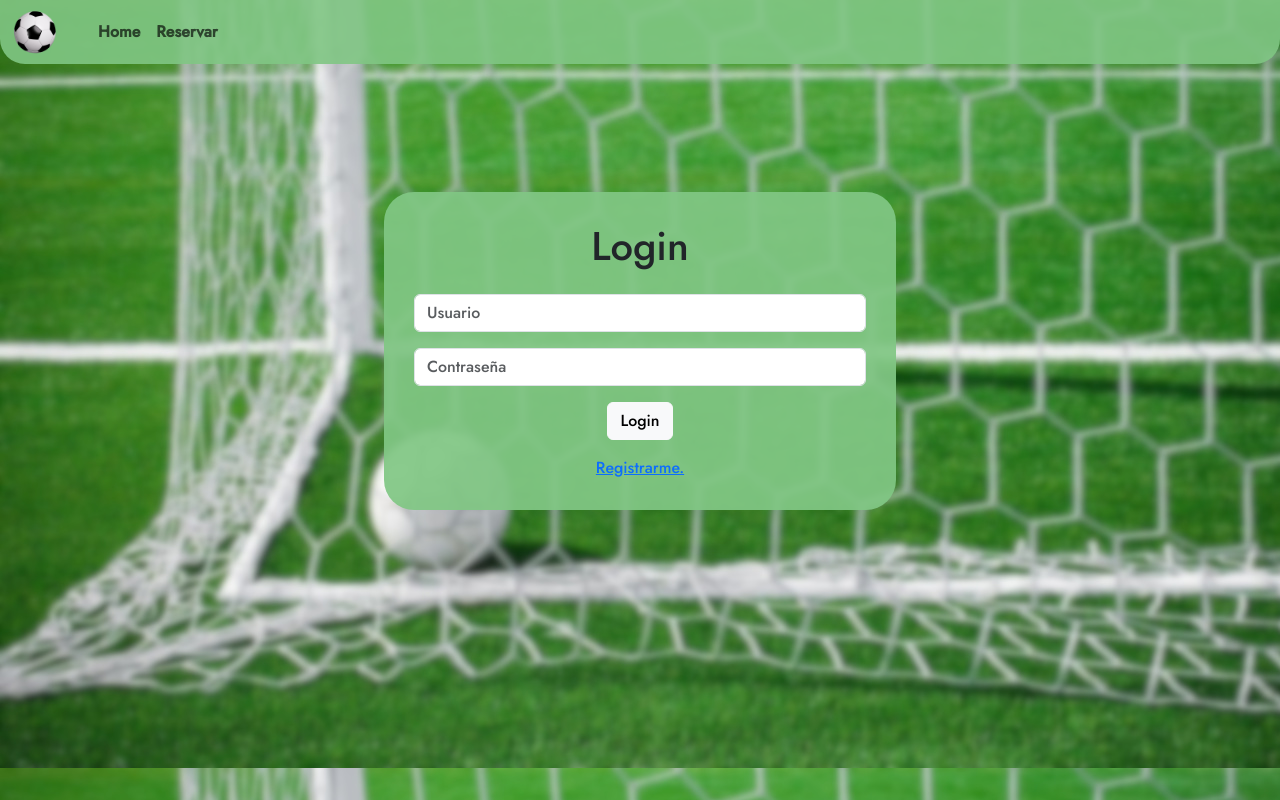
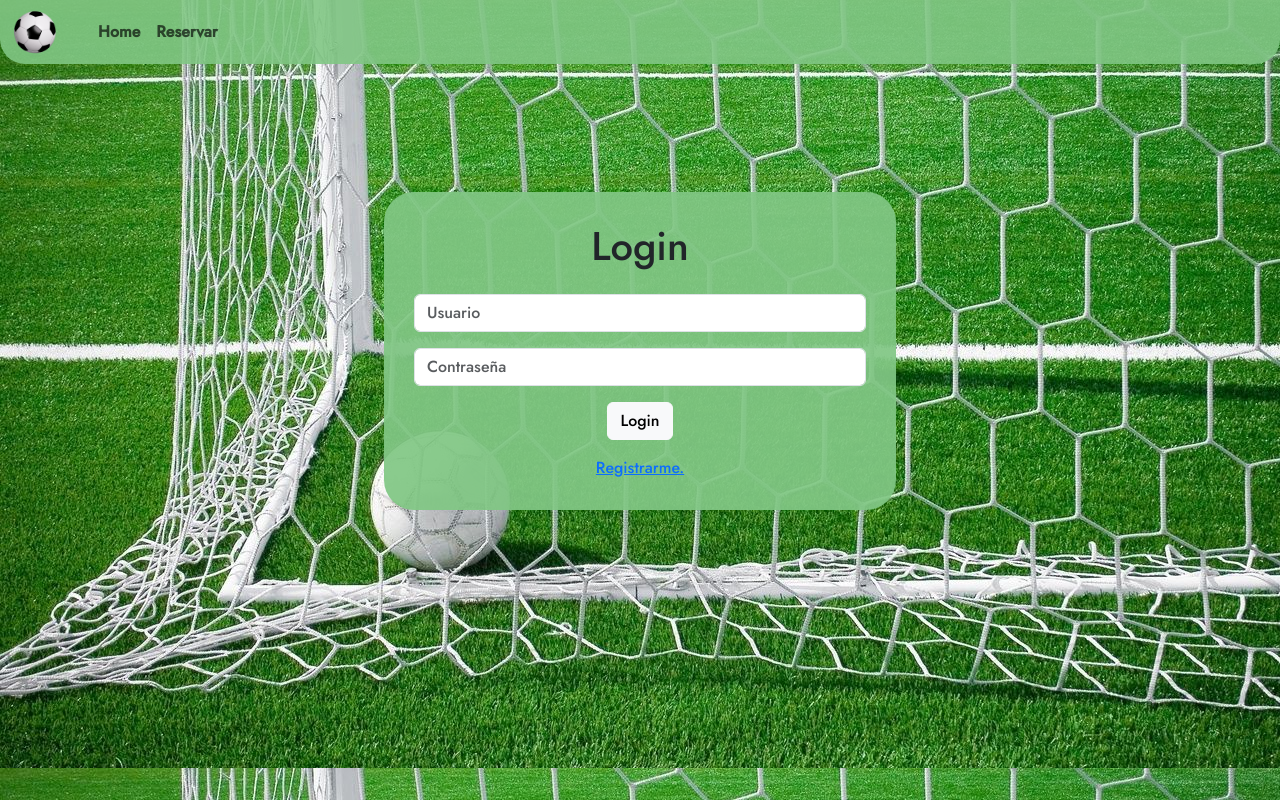
Before and after one commit to salinasariel/TUP-LC3TT-G13, a React (Create React App) app in the folder proyect-g13/: page / in a window 1280 px wide. Built offline with nearby package versions, Linux system fonts and the light colour scheme.

Commit message:
unblurred
unblurred backgrond

```diff
--- a/proyect-g13/src/index.css
+++ b/proyect-g13/src/index.css
@@ -5,7 +5,7 @@ body {
   -webkit-font-smoothing: antialiased;
   -moz-osx-font-smoothing: grayscale;
 
-  background-image: url("../src/Img/background-blurred.jpg");
+  background-image: url("../src/Img/background.jpg");
 
 }
 
```
